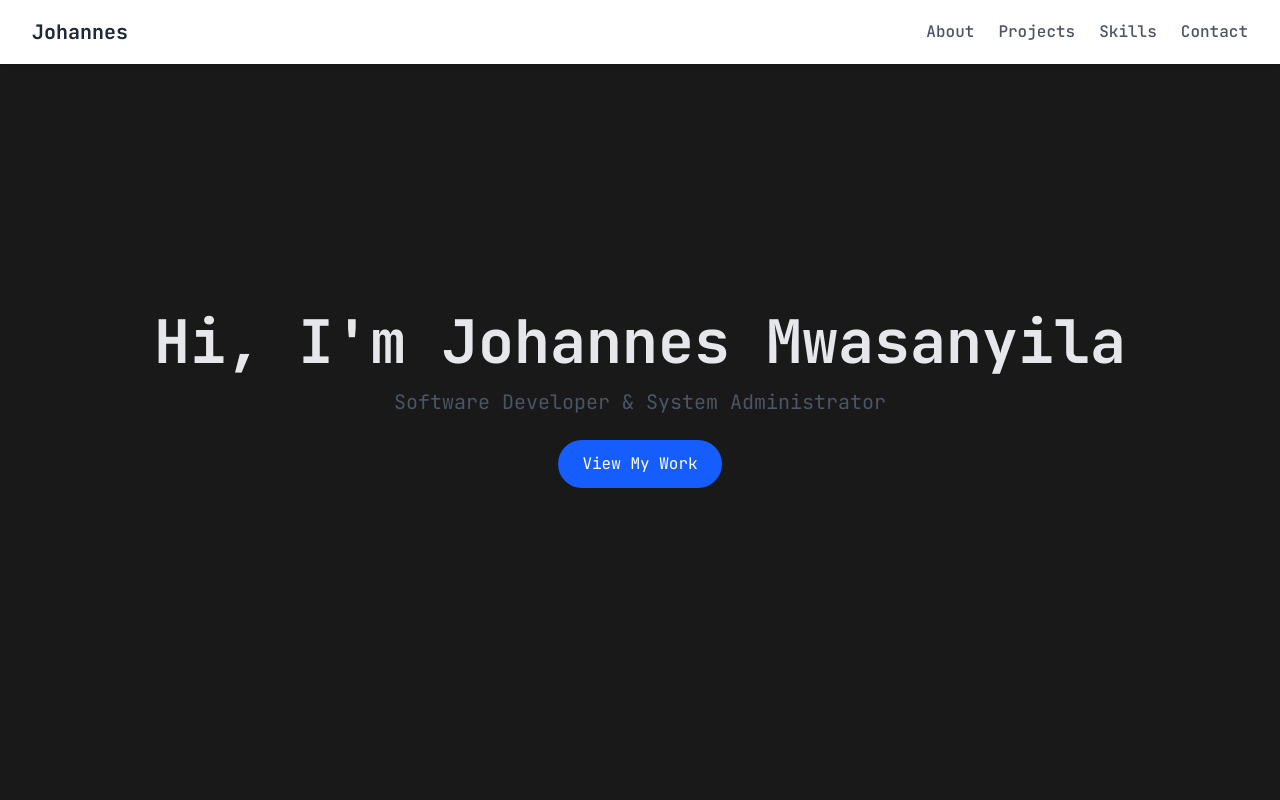
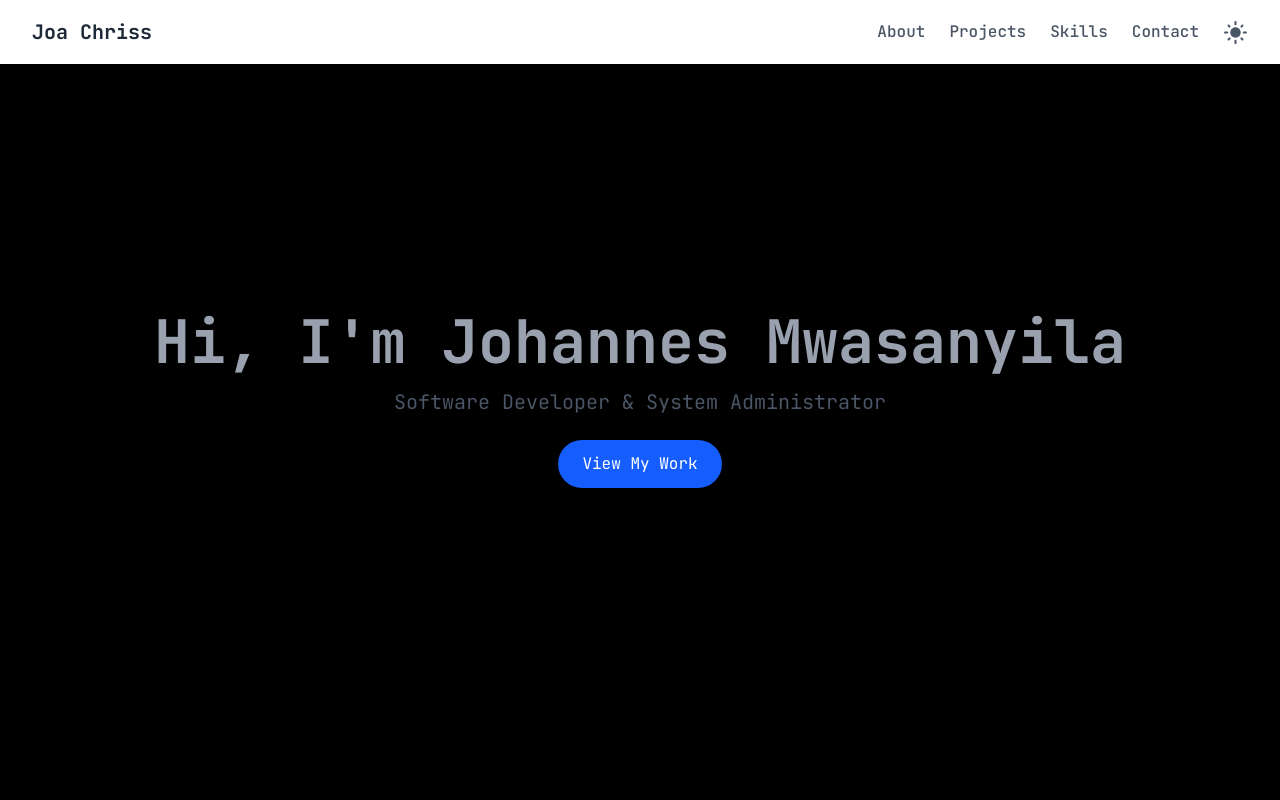
Before and after one commit to Joachriss/portfolio, a React (Vite) app: page / in a window 1280 px wide. Shown: the top 800 px of the page. Built offline with nearby package versions, Linux system fonts and the light colour scheme.

Commit message:
Configured theme  functionality

```diff
--- /dev/null
+++ b/contexts/ThemeContext.tsx
@@ -0,0 +1,44 @@
+import { createContext, ReactNode, useContext, useState } from "react";
+
+interface ThemeContextType {
+    theme: string;
+    setTheme: (theme: string) => void;
+    toggleTheme: () => void;
+}
+
+export const ThemeContext = createContext<ThemeContextType | null>(null);
+
+
+export const ThemeContextProvider = ({children}: {children: ReactNode}) => {
+    const isWindowsTheme= window.matchMedia("(prefers-color-scheme: dark)");
+    let presentTheme = isWindowsTheme.matches ? "dark" : "light";
+    const htmlTag = document.getElementsByTagName("html")[0];
+
+    const [theme,setTheme] = useState<any>(presentTheme);
+    htmlTag.setAttribute("class", theme);
+
+    const toggleTheme = () => {
+        if (theme === "dark") {
+            htmlTag.setAttribute("class", "light");
+            setTheme("light");
+        }
+        else {
+            htmlTag.setAttribute("class", "dark");
+            setTheme("dark");
+        }
+    }
+
+    return(
+        <ThemeContext.Provider value={{theme,setTheme,toggleTheme}}>
+            {children}
+        </ThemeContext.Provider>
+    )
+}
+
+export const useTheme = () =>{
+    const context = useContext(ThemeContext);
+    if (!context) {
+        throw new Error("useTheme must be used within a ThemeContextProvider");
+    }
+    return context;
+}
--- a/index.html
+++ b/index.html
@@ -1,12 +1,12 @@
 <!doctype html>
-<html lang="en">
+<html lang="en" class="dark">
   <head>
     <meta charset="UTF-8" />
     <link rel="icon" type="image/svg+xml" href="/vite.svg" />
     <meta name="viewport" content="width=device-width, initial-scale=1.0" />
-    <title>Joa chriss web dev</title>
+    <title>Joa chriss | Portfolio</title>
   </head>
-  <body>
+  <body class="bg-gray-200 text-gray-200 dark:bg-gray-900 dark:text-gray-200">
     <div id="root"></div>
     <script type="module" src="/src/main.tsx"></script>
   </body>
--- a/package.json
+++ b/package.json
@@ -15,6 +15,7 @@
     "motion": "^12.7.3",
     "react": "^19.0.0",
     "react-dom": "^19.0.0",
+    "react-icons": "^5.5.0",
     "react-router": "^7.5.0",
     "tailwindcss": "^4.1.4"
   },
--- a/src/components/AboutSection.tsx
+++ b/src/components/AboutSection.tsx
@@ -41,15 +41,15 @@ export const AboutSection = () => {
         { name: 'VsCode', image: vscode }
     ];
     return (
-        <div className='container mx-auto py-10 px-4 flex flex-col md:flex-row gap-5 justify-center'>
+        <div className='container mx-auto py-10 px-4 flex flex-col md:flex-row gap-5 justify-center bg-transparent'>
             <motion.div
                 initial={{ opacity: 0, x: -50 }}
                 whileInView={{ opacity: 1, x: 0 }}
                 transition={{ duration: 0.8 }}
                 exit={{ opacity: 0, x: 50 }}
                 viewport={{ once: false }}
-                className="w-full md:w-1/2 text-center">
-                <div className='text-4xl font-bold text-black'>About Me</div>
+                className="w-full md:w-1/2 text-black dark:text-gray-300 text-center bg-transparent">
+                <div className='text-4xl font-bold '>About Me</div>
                 <div className='mt-4 text-lg'>
                     <p>Hi, I'm Johannes Mwasanyila, a developer skilled in Python, React, Node.js, MongoDB, MySQL, and Flutter. Passionate about building impactful solutions
                         and continuously learning. </p>
@@ -63,7 +63,7 @@ export const AboutSection = () => {
                     transition={{ duration: 0.8 }}
                     exit={{ opacity: 0, x: -50 }}
                     viewport={{ once: false }}
-                    className="w-full md:w-1/2 mt-16 md:mt-0 text-center">
+                    className="w-full md:w-1/2 mt-16 md:mt-0 text-center text-black dark:text-gray-300">
                     <div className='text-4xl font-semibold w-full'>Skills </div>
                     <div className='mt-4 grid grid-cols-4 gap-4'>
                         {
--- a/src/components/Navbar.tsx
+++ b/src/components/Navbar.tsx
@@ -1,15 +1,19 @@
+import { MdLightMode,MdDarkMode } from "react-icons/md";
+import { useTheme } from "../../contexts/ThemeContext";
 
 export const Navbar = () => {
+    const { toggleTheme,theme } = useTheme();
     return (
         <div>
-            <nav className="w-full bg-white shadow-md fixed top-0 z-50">
+            <nav className="w-full bg-white dark:bg-gray-800  shadow-md fixed top-0 z-50">
                 <div className="max-w-7xl mx-auto px-4 sm:px-6 lg:px-8 flex justify-between items-center h-16">
-                    <h1 className="text-xl font-bold text-gray-800">Johannes</h1>
-                    <ul className="hidden md:flex gap-6 text-gray-600 font-medium">
+                    <h1 className="text-xl font-bold text-gray-800 dark:text-gray-200">Joa Chriss</h1>
+                    <ul className="hidden md:flex gap-6 text-gray-600 dark:text-gray-200 font-medium">
                         <li><a href="#about" className="hover:text-blue-600">About</a></li>
                         <li><a href="#projects" className="hover:text-blue-600">Projects</a></li>
                         <li><a href="#skills" className="hover:text-blue-600">Skills</a></li>
                         <li><a href="#contact" className="hover:text-blue-600">Contact</a></li>
+                        <li onClick={() => toggleTheme()}>{theme === "dark" ? <MdDarkMode size={25}/> : <MdLightMode size={25}/>}</li>
                     </ul>
                 </div>
             </nav>
--- a/src/index.css
+++ b/src/index.css
@@ -2,6 +2,8 @@
 @import url('https://fonts.googleapis.com/css2?family=JetBrains+Mono:ital,wght@0,100..800;1,100..800&display=swap');
 @import "tailwindcss";
 
+@custom-variant dark (&:where(.dark, .dark *));
+
 body{
     font-family: 'JetBrains Mono','Roboto Mono', monospace;
 }
--- a/src/main.tsx
+++ b/src/main.tsx
@@ -2,9 +2,12 @@ import { StrictMode } from 'react'
 import { createRoot } from 'react-dom/client'
 import './index.css'
 import { Layout } from './pages/Layout.tsx'
+import { ThemeContextProvider } from '../contexts/ThemeContext.tsx'
 
 createRoot(document.getElementById('root')!).render(
   <StrictMode>
-    <Layout />
+    <ThemeContextProvider>
+      <Layout />
+    </ThemeContextProvider>
   </StrictMode>,
 )
--- a/src/pages/Home.tsx
+++ b/src/pages/Home.tsx
@@ -3,9 +3,10 @@ import { WhatIDo } from "../components/WhatIDo";
 
 export const Home = () => {
     return (
-      <section className="min-h-screen flex flex-col items-center justify-center bg-gradient-to-br from-blue-50 to-white">
-        <div className="text-center h-screen w-full flex flex-col items-center justify-center bg-[#191919]">
-          <h2 className="text-4xl md:text-6xl font-bold text-gray-200 mb-4" data-testid="home-title">
+      // <section className="min-h-screen flex flex-col items-center justify-center bg-gradient-to-br from-blue-50 to-white">
+      <section className="min-h-screen flex flex-col items-center justify-center">
+        <div className="text-center h-screen w-full flex flex-col items-center justify-center bg-black">
+          <h2 className="text-4xl md:text-6xl font-bold dark:text-gray-300 text-gray-400 mb-4" data-testid="home-title">
             Hi, I'm Johannes Mwasanyila
           </h2>
           <p className="text-xl text-gray-600 mb-6">
```
Also changed, not shown: 1 other file (tests, documents, lock files or other folders).
